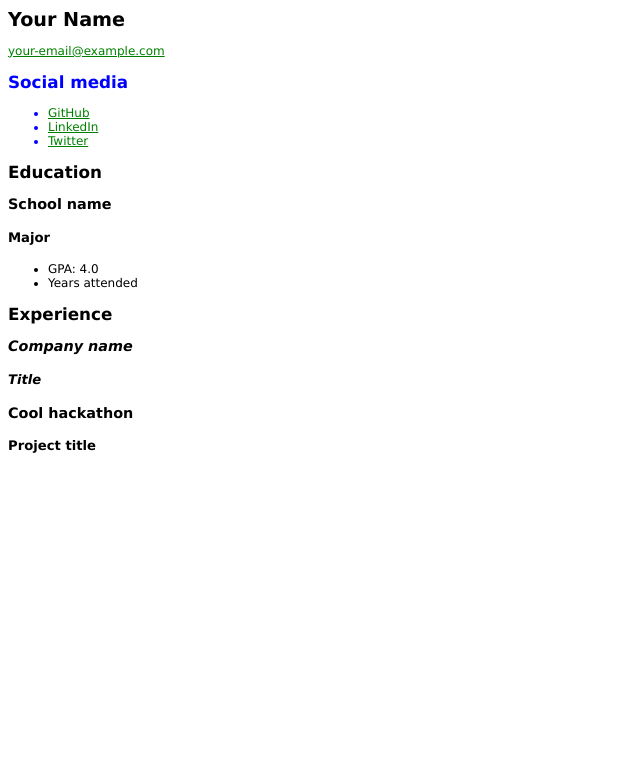
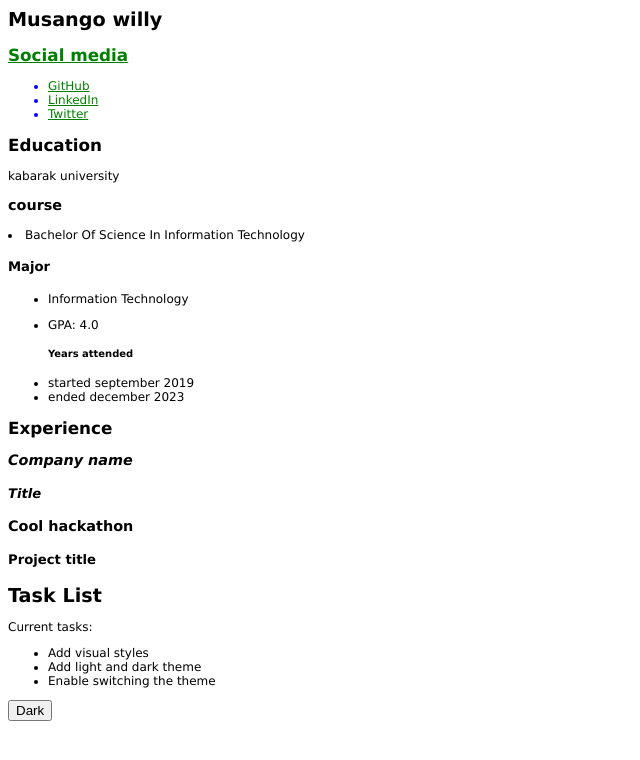
Before and after one commit to musango-willy/resume, a plain HTML site: page index.html in a window 1280 px wide. Shown: the whole page, without its empty margins (0-640 px from the left). Drawn offline with Linux system fonts and the light colour scheme; a script that the page names is missing.

Commit message:
updating

```diff
--- a/index.html
+++ b/index.html
@@ -1,12 +1,12 @@
 <html>
     <head>
-        <title>Your Name resume</title>
+        <title>personal portfolio</title>
         <link rel="stylesheet" href="style.css">
     </head>
 
     <body>
-        <h1>Your Name</h1>
-        <a href="mailto:your-email@example.com">your-email@example.com</a>
+        <h1>Musango willy </h1>
+        <a href="musangowilly@gmail.com"</a>
 
         <div id="social-media">
 
@@ -20,11 +20,22 @@
         <div data-iframe-width="150" data-iframe-height="270" data-share-badge-id="f35329ab-16a6-49e9-9cfa-ba408c29fc5f" data-share-badge-host="https://www.credly.com"></div><script type="text/javascript" async src="//cdn.credly.com/assets/utilities/embed.js"></script>
 
         <h2>Education</h2>
-        <h3>School name</h3>
+        <div> kabarak university</div>
+        <h3>course</h3>
+        <div class="course">
+            <li>Bachelor Of Science In Information Technology</li>
+        </div>
         <h4>Major</h4>
+        <div class="major">
+            <ul>
+                <li>Information Technology</li>
+            </ul>
+        </div>
         <ul>
             <li>GPA: 4.0</li>
-            <li>Years attended</li>
+            <h5>Years attended</h5>
+            <li>started september 2019</li>
+            <li>ended december 2023</li>
         </ul>
 
         <h2>Experience</h2>
@@ -37,6 +48,21 @@
             <h3>Cool hackathon</h3>
             <h4>Project title</h4>
         </div>
+        <body class="light-theme">
+            <h1>Task List</h1>
+            <p id="msg">Current tasks:</p>
+            <ul>
+                <li class="list"> Add visual styles</li>
+                <li class="list">Add light and dark theme</li>
+                <li>Enable switching the theme</li>
 
+            </ul>
+        <div>
+          <button class="btn">Dark</button>
+        </div>
+            <script src="App.js"></script>
+        <noscript>You need to enable JavaScript to view the full site.</noscript>
+        </body>
+        </html>
     </body>
 </html>
--- a/style.css
+++ b/style.css
@@ -33,4 +33,3 @@ a:link {
 a:hover {
     background-color: yellow;
 }
-<
```
